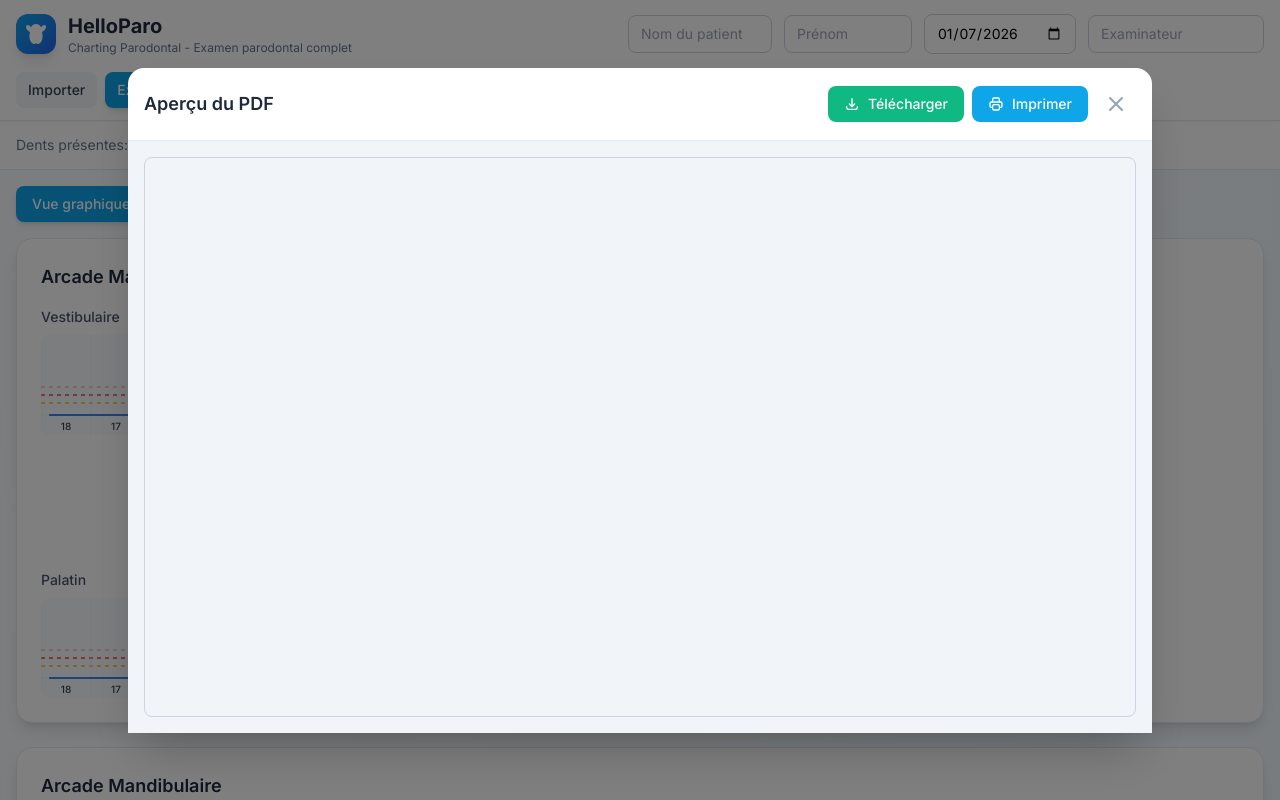
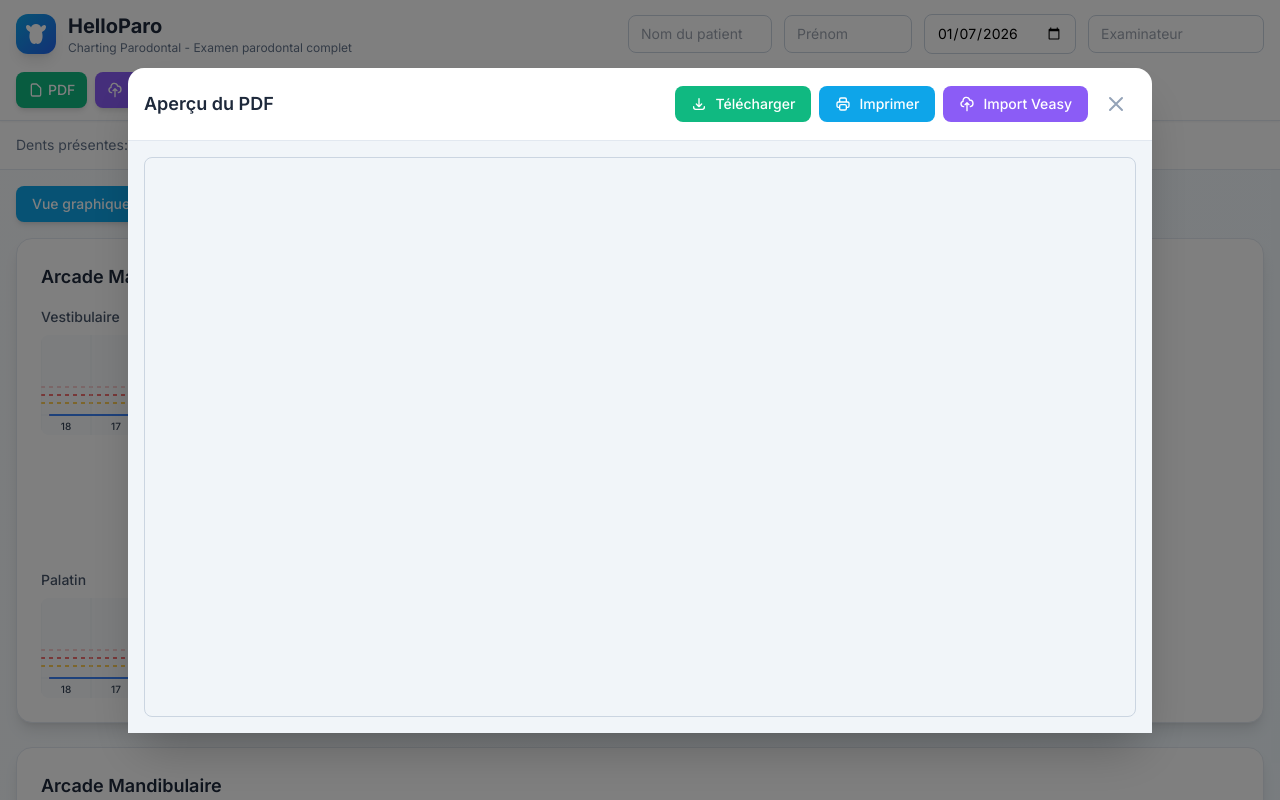
Before and after one commit to benjaminillouz/charting, a React (Vite) app: page / in a window 1280 px wide. Both pictures are taken after a click on the button "PDF". Shown: the top 800 px of the page. Built offline with nearby package versions, Linux system fonts and the light colour scheme.

Commit message:
fix: restore Import Veasy button and remove unused Importer/Exporter buttons

```diff
--- a/src/components/PeriodontalChart.jsx
+++ b/src/components/PeriodontalChart.jsx
@@ -1494,16 +1494,6 @@ export default function PeriodontalChart() {
 
             {/* Actions */}
             <div className="flex items-center gap-2 flex-wrap">
-              <label className="px-3 py-2 bg-slate-100 text-slate-700 rounded-lg text-sm font-medium hover:bg-slate-200 cursor-pointer transition-colors">
-                Importer
-                <input type="file" accept=".json" onChange={importData} className="hidden" />
-              </label>
-              <button
-                onClick={exportData}
-                className="px-3 py-2 bg-sky-500 text-white rounded-lg text-sm font-medium hover:bg-sky-600 transition-colors shadow-md"
-              >
-                Exporter
-              </button>
               <button
                 onClick={generatePdf}
                 disabled={isGeneratingPdf}
@@ -1523,6 +1513,28 @@ export default function PeriodontalChart() {
                       <path strokeLinecap="round" strokeLinejoin="round" strokeWidth={2} d="M7 21h10a2 2 0 002-2V9.414a1 1 0 00-.293-.707l-5.414-5.414A1 1 0 0012.586 3H7a2 2 0 00-2 2v14a2 2 0 002 2z" />
                     </svg>
                     PDF
+                  </>
+                )}
+              </button>
+              <button
+                onClick={sendToVeasy}
+                disabled={isSendingToVeasy}
+                className="px-3 py-2 bg-violet-500 text-white rounded-lg text-sm font-medium hover:bg-violet-600 transition-colors shadow-md disabled:opacity-50 disabled:cursor-not-allowed flex items-center gap-1"
+              >
+                {isSendingToVeasy ? (
+                  <>
+                    <svg className="animate-spin w-4 h-4" fill="none" viewBox="0 0 24 24">
+                      <circle className="opacity-25" cx="12" cy="12" r="10" stroke="currentColor" strokeWidth="4"></circle>
+                      <path className="opacity-75" fill="currentColor" d="M4 12a8 8 0 018-8V0C5.373 0 0 5.373 0 12h4zm2 5.291A7.962 7.962 0 014 12H0c0 3.042 1.135 5.824 3 7.938l3-2.647z"></path>
+                    </svg>
+                    Envoi...
+                  </>
+                ) : (
+                  <>
+                    <svg className="w-4 h-4" fill="none" viewBox="0 0 24 24" stroke="currentColor">
+                      <path strokeLinecap="round" strokeLinejoin="round" strokeWidth={2} d="M7 16a4 4 0 01-.88-7.903A5 5 0 1115.9 6L16 6a5 5 0 011 9.9M15 13l-3-3m0 0l-3 3m3-3v12" />
+                    </svg>
+                    Import Veasy
                   </>
                 )}
               </button>
@@ -1921,6 +1933,28 @@ export default function PeriodontalChart() {
                   Imprimer
                 </button>
                 <button
+                  onClick={sendToVeasy}
+                  disabled={isSendingToVeasy}
+                  className="px-4 py-2 bg-violet-500 text-white rounded-lg text-sm font-medium hover:bg-violet-600 transition-colors flex items-center gap-2 disabled:opacity-50"
+                >
+                  {isSendingToVeasy ? (
+                    <>
+                      <svg className="animate-spin w-4 h-4" fill="none" viewBox="0 0 24 24">
+                        <circle className="opacity-25" cx="12" cy="12" r="10" stroke="currentColor" strokeWidth="4"></circle>
+                        <path className="opacity-75" fill="currentColor" d="M4 12a8 8 0 018-8V0C5.373 0 0 5.373 0 12h4zm2 5.291A7.962 7.962 0 014 12H0c0 3.042 1.135 5.824 3 7.938l3-2.647z"></path>
+                      </svg>
+                      Envoi...
+                    </>
+                  ) : (
+                    <>
+                      <svg className="w-4 h-4" fill="none" viewBox="0 0 24 24" stroke="currentColor">
+                        <path strokeLinecap="round" strokeLinejoin="round" strokeWidth={2} d="M7 16a4 4 0 01-.88-7.903A5 5 0 1115.9 6L16 6a5 5 0 011 9.9M15 13l-3-3m0 0l-3 3m3-3v12" />
+                      </svg>
+                      Import Veasy
+                    </>
+                  )}
+                </button>
+                <button
                   onClick={() => setShowPdfModal(false)}
                   className="p-2 text-slate-400 hover:text-slate-600 transition-colors"
                 >
```
